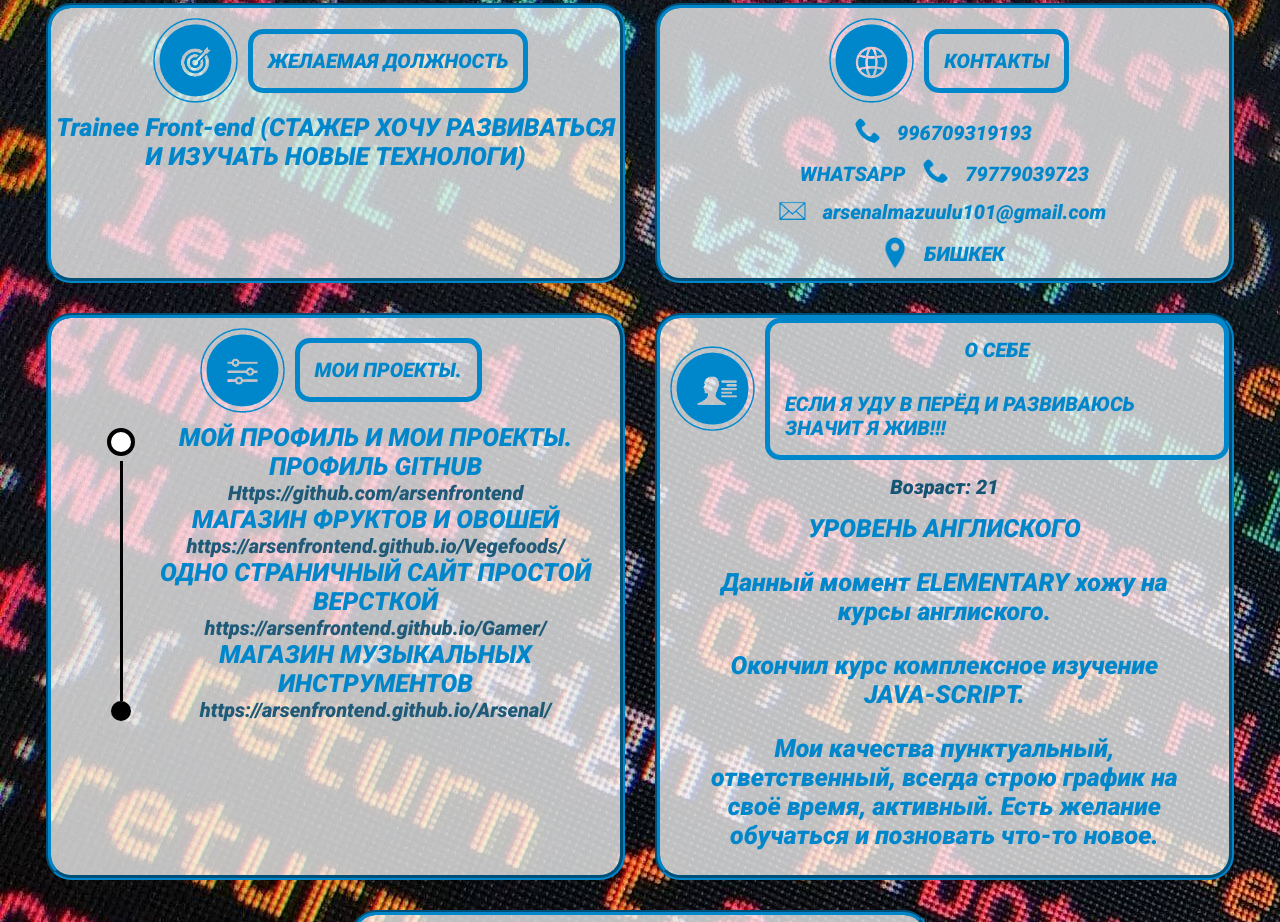
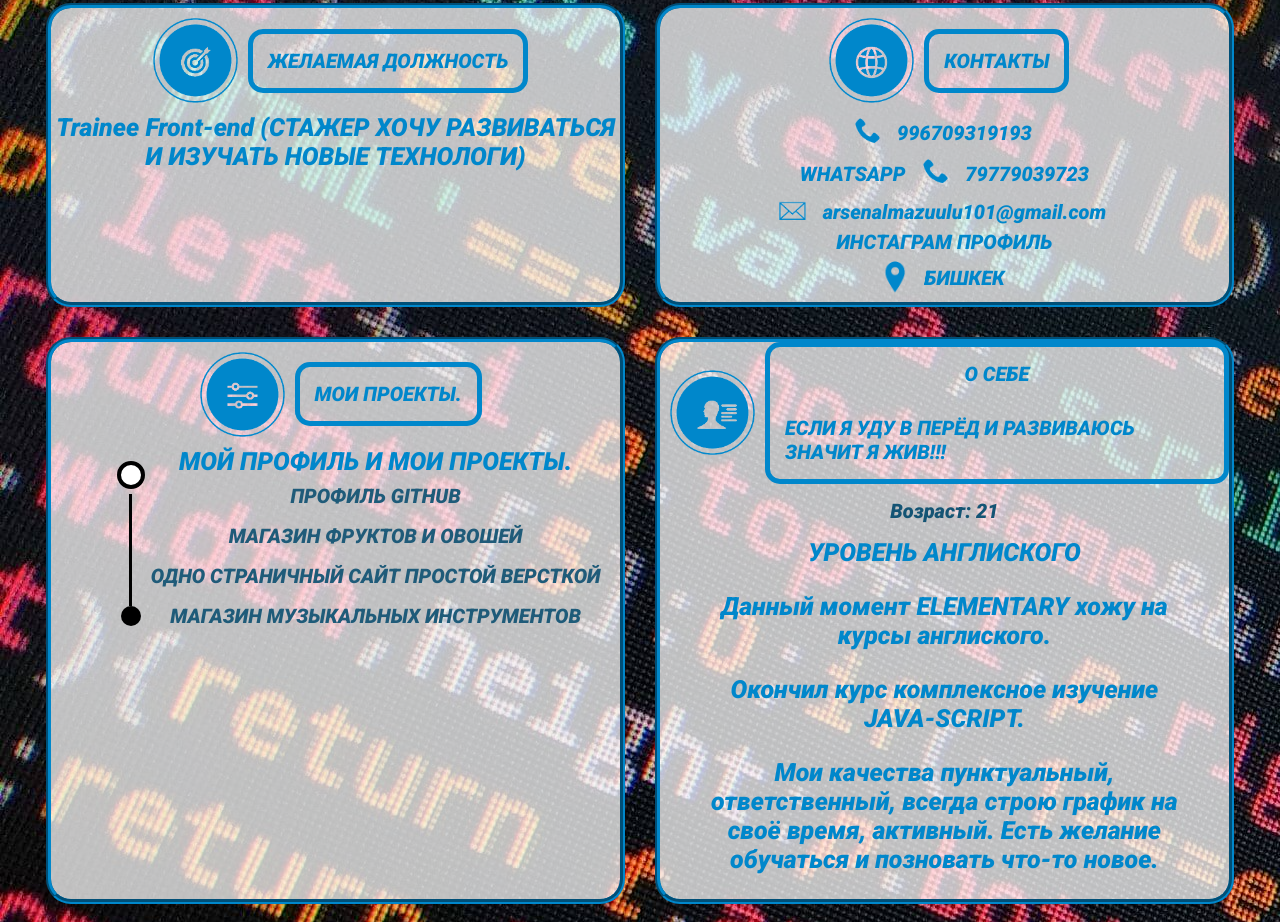
Before and after one commit to Arsen2453/arsen2453.github.io, a plain HTML site: page summary/index.html in a window 1280 px wide. Shown: the part 348-1270 px from the top of the page. Drawn offline with Linux system fonts and the light colour scheme.

Commit message:
resume
изменение проектах и контакты

```diff
--- a/summary/index.html
+++ b/summary/index.html
@@ -45,17 +45,20 @@
         </div>
         <div class="contakt">
           <img src="img/Screenshot_4.png" alt="">
-          <a href="tel:+">996709319193</a>
+          <a href="tel:+79779039723">996709319193</a>
 
         </div>
         <div class="contakt">
           <span>Whatsapp</span>
           <img src="img/Screenshot_4.png" alt="">
-          <a href="tel:+">79779039723</a>
+          <a href="tel:+79779039723">79779039723</a>
         </div>
         <div class="contakt">
           <img src="img/Screenshot_5.png" alt="">
-          <a href="">arsenalmazuulu101@gmail.com</a>
+          <a href="https://arsenalmazuulu101@gmail.com">arsenalmazuulu101@gmail.com</a>
+        </div>
+        <div class="contakt">
+          <a href="https://www.instagram.com/arsenadk/?hl=ru">ИНСТАГРАМ ПРОФИЛЬ</a>
         </div>
         <div class="contakt">
           <img src="img/Screenshot_6.png" alt="">
@@ -77,14 +80,10 @@
           </ul>
           <div class="project">
             <span>МОЙ ПРОФИЛЬ И МОИ ПРОЕКТЫ.</span>
-            <span>ПРОФИЛЬ GITHUB</span>
-            <a href="Https://github.com/arsenfrontend">Https://github.com/arsenfrontend</a>
-            <span>МАГАЗИН ФРУКТОВ И ОВОШЕЙ</span>
-            <a href="https://arsenfrontend.github.io/Vegefoods/">https://arsenfrontend.github.io/Vegefoods/</a>
-            <span>ОДНО СТРАНИЧНЫЙ САЙТ ПРОСТОЙ ВЕРСТКОЙ</span>
-            <a href="https://arsenfrontend.github.io/Gamer/">https://arsenfrontend.github.io/Gamer/</a>
-            <span>МАГАЗИН МУЗЫКАЛЬНЫХ ИНСТРУМЕНТОВ</span>
-            <a href="https://arsenfrontend.github.io/Arsenal/">https://arsenfrontend.github.io/Arsenal/</a>
+            <a href="Https://github.com/arsenfrontend">ПРОФИЛЬ GITHUB</a>
+            <a href="https://arsenfrontend.github.io/Vegefoods/">МАГАЗИН ФРУКТОВ И ОВОШЕЙ</a>
+            <a href="https://arsenfrontend.github.io/Gamer/">ОДНО СТРАНИЧНЫЙ САЙТ ПРОСТОЙ ВЕРСТКОЙ</a>
+            <a href="https://arsenfrontend.github.io/Arsenal/">МАГАЗИН МУЗЫКАЛЬНЫХ ИНСТРУМЕНТОВ</a>
             <a href=""></a>
             </div>
         </div>
--- a/summary/style.css
+++ b/summary/style.css
@@ -163,7 +163,7 @@ ul{
 }
 .hr-vertical{
   width: 3px;
-  height: 30vh;
+  height: 14vh;
   background: #000;
 }
 .second-hr{
@@ -181,6 +181,7 @@ ul{
   color: #1f5b79;
   margin: 0 10px;
   font-family: 'Roboto', sans-serif;
+  line-height: 2;
 }
 .project span{
   margin: 0 25px;
```
